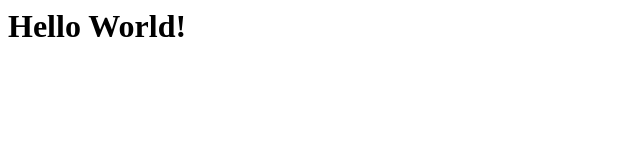
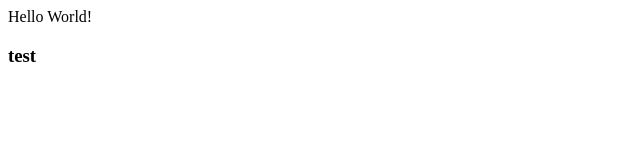
Before and after one commit to berlan2310/hellloWorld, a plain HTML site: page index.html in a window 1280 px wide. Shown: the whole page, without its empty margins (0-640 px from the left). Drawn offline with Linux system fonts and the light colour scheme.

Commit message:
enviando

```diff
--- a/index.html
+++ b/index.html
@@ -1 +1,2 @@
-<h1>Hello World!</h1>
+<b1>Hello World!</b1>
+<h3>test</h3>
```
